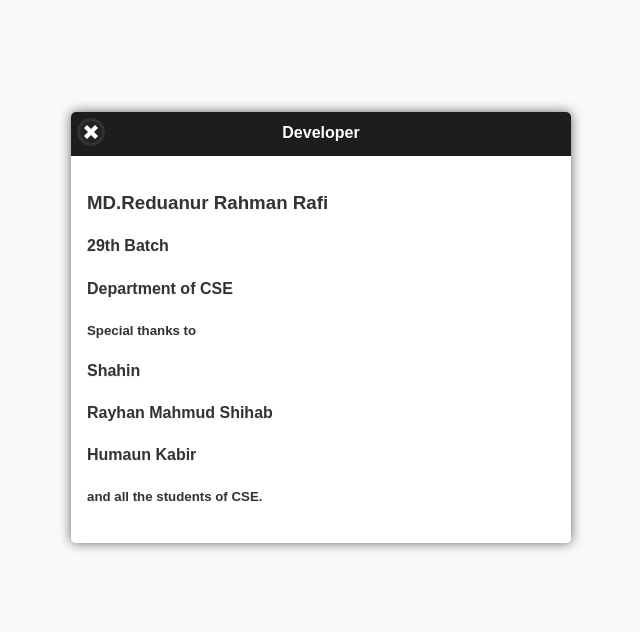
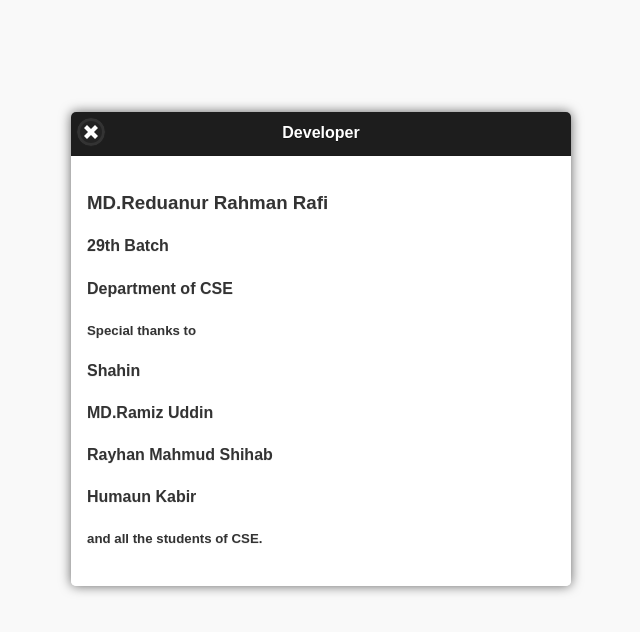
Before and after one commit to reduanrafi/CUPCandroiedapp, a plain HTML site: page index.html in a window 1280 px wide. Both pictures are taken after a click on the element 640 px from the left and 778 px from the top of the page. Shown: the whole page, without its empty margins (319-959 px from the left). Drawn offline with Linux system fonts and the light colour scheme.

Commit message:
Update index.html

```diff
--- a/index.html
+++ b/index.html
@@ -100,6 +100,7 @@
 								<h4>Department of CSE</h4>
 								<h5>Special thanks to <h5>
 								<h4>Shahin</h4>
+								<h4>MD.Ramiz Uddin</h4>
 								<h4>Rayhan Mahmud Shihab</h4>
 								<h4>Humaun Kabir</h4>
 								<h5>and all the students of CSE.</h5>
```
